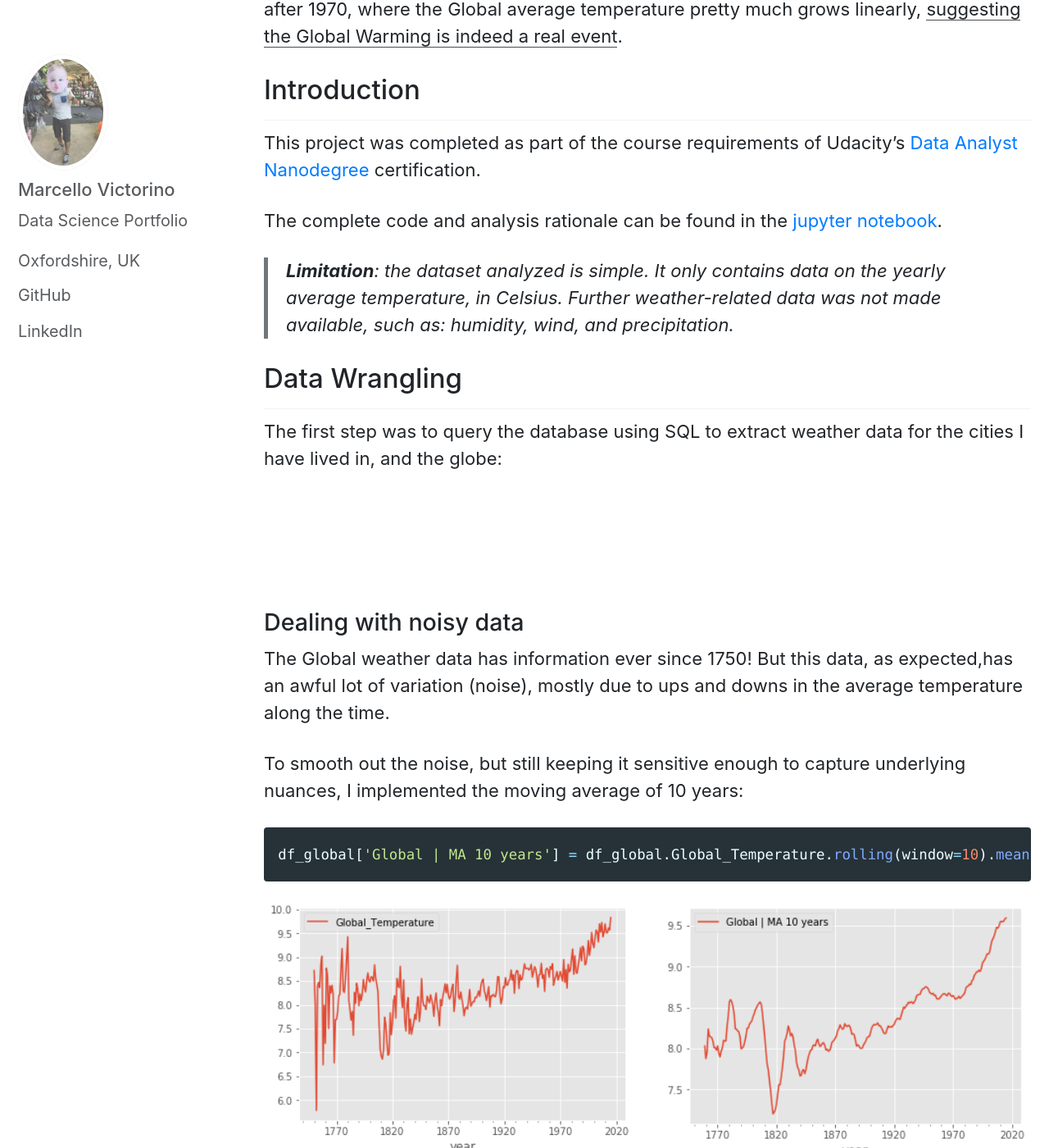
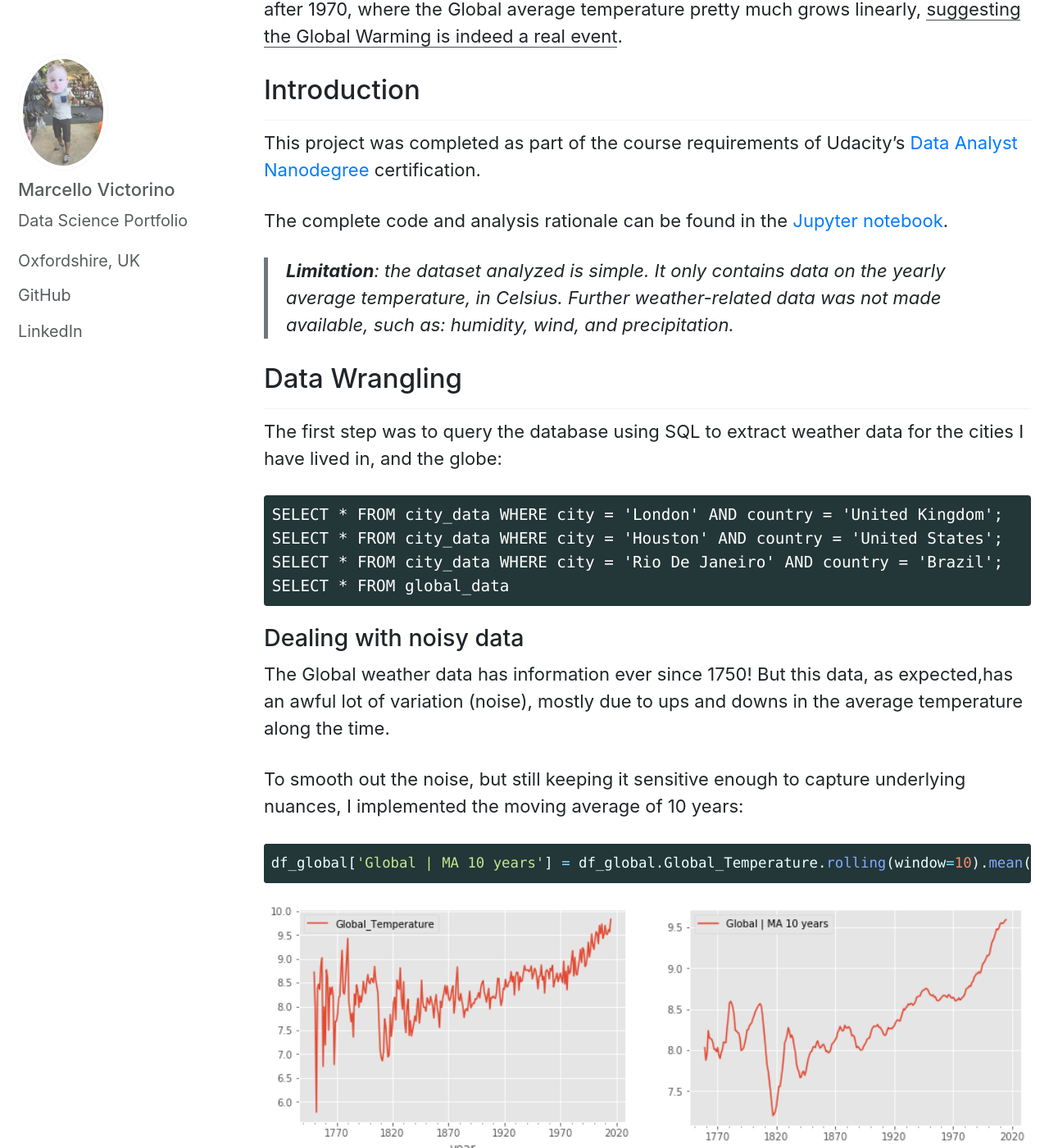
Before and after one commit to marcellovictorino/marcellovictorino.github.io, a Jekyll site: the page built from _posts/2019-03-18-weather-trend-global-and-local.md, in a window 1280 px wide and 1400 px high, scrolled down 758 px. Shown: the whole window at 82% size. Built offline with Jekyll 4.4.1, drawn with Linux system fonts in a browser that asks for light colours; cached includes are drawn as plain includes; a script that is not in the unit is left out; some of the changed text lies outside the part shown.

Commit message:
fix: CSS for block code SQL

```diff
--- a/_posts/2019-03-18-weather-trend-global-and-local.md
+++ b/_posts/2019-03-18-weather-trend-global-and-local.md
@@ -8,7 +8,6 @@ categories: [Project]
 date: 2019-02-16T12:38:23.535Z
 thumbnail: /images/global-warming.jpg
 toc: true
-
 classes: wide
 ---
 
@@ -18,7 +17,7 @@ This project analyzes the Weather dataset, exploring and identifying patterns fo
 ## Introduction
 This project was completed as part of the course requirements of Udacity's [Data Analyst Nanodegree](https://www.udacity.com/course/data-analyst-nanodegree--nd002) certification.
 
-The complete code and analysis rationale can be found in the [jupyter notebook](https://github.com/marcellovictorino/DAND-Project0/blob/master/Project%200%20-%20Weather%20Trend.ipynb).
+The complete code and analysis rationale can be found in the [Jupyter notebook](https://github.com/marcellovictorino/DAND-Project0/blob/master/Project%200%20-%20Weather%20Trend.ipynb).
 
 >**Limitation**: the dataset analyzed is simple. It only contains data on the yearly average temperature, in Celsius. Further weather-related data was not made available, such as: humidity, wind, and precipitation.
 
--- a/_sass/minimal-mistakes/_base.scss
+++ b/_sass/minimal-mistakes/_base.scss
@@ -156,9 +156,11 @@ pre {
   font-family: $monospace;
 }
 
-code {
+pre {
   color: $code-block-font-color !important;
-  font-size: $code-block-font-size !important;
+  background-color: $code-block-background-color !important;
+  border-radius: $code-block-border-radius !important;
+  padding: $code-block-padding !important;
 }
 
 pre {
--- a/_sass/minimal-mistakes/_variables.scss
+++ b/_sass/minimal-mistakes/_variables.scss
@@ -66,7 +66,10 @@ $code-inline-font-size: 0.8em;
 $code-inline-background-color: #ff4db7 ; // custom
 
 $code-block-font-color: #fff;
-$code-block-font-size: 1em;
+$code-block-background-color: #233638;
+//$code-block-font-size: 1em;
+$code-block-border-radius: 4px;
+$code-block-padding: 0.5em;
 
 $text-color: $dark-gray !default;
 $muted-text-color: mix(#fff, $text-color, 35%) !default;
```
Also changed, not shown: _drafts/2019-03-16-ABtesting.md (renamed from _posts/2019-03-16-ABtesting.md, +1 -1 lines).
